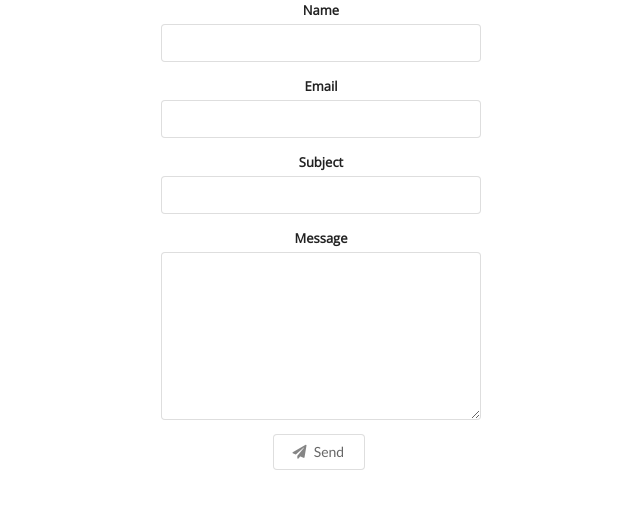
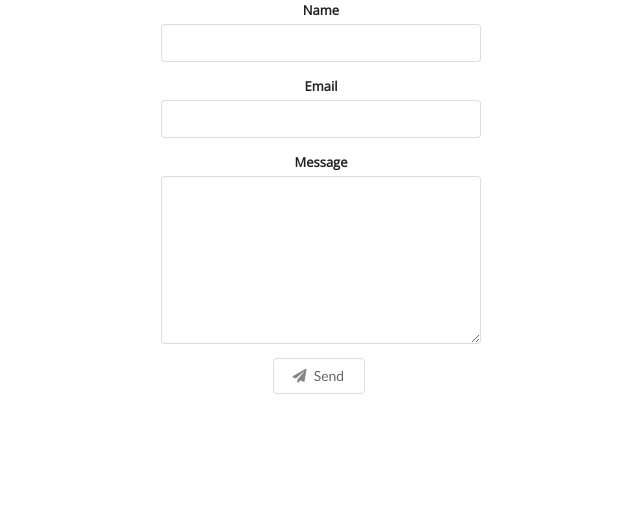
Before and after one commit to dianajyoo/portfolio-frontend, a React (Create React App) app: page /contact in a window 1280 px wide. Shown: the top 508 px of the page, without its empty margins (319-959 px from the left). Built offline with nearby package versions, Linux system fonts and the light colour scheme.

Commit message:
added env file

```diff
--- a/src/App.js
+++ b/src/App.js
@@ -3,6 +3,7 @@ import { BrowserRouter as Router, Route, Switch } from "react-router-dom"
 
 import Home from "./components/Home"
 import Form from "./components/Form"
+import About from "./components/About"
 
 import '../node_modules/semantic-ui/dist/semantic.min.css'
 import './App.css'
@@ -14,6 +15,7 @@ class App extends Component {
         <div className="App">
          <Switch>
            <Route exact path="/" component={Home} />
+           <Route path="/about" component={About} />
            <Route path="/contact" component={Form} />
          </Switch>
         </div>
--- /dev/null
+++ b/src/components/About.js
@@ -0,0 +1,13 @@
+import React from "react"
+
+class About extends React.Component {
+  render() {
+    return (
+      <div className="about">
+        <a href={`mailto:${process.env.REACT_APP_EMAIL_USER}`}>mailto</a>
+      </div>
+    )
+  }
+}
+
+export default About
--- a/src/components/Form.js
+++ b/src/components/Form.js
@@ -5,7 +5,7 @@ class Form extends React.Component {
   state = {
     name: "",
     email: "",
-    subject: "",
+    // subject: "",
     message: ""
   }
 
@@ -17,29 +17,50 @@ class Form extends React.Component {
 
   handleSubmit = (e) => {
     e.preventDefault()
+
+    let data = {
+      name: this.state.name,
+      email: this.state.email,
+      message: this.state.message
+    }
+
+    fetch("http://localhost:3000/api/v1/contacts", {
+      method: "POST",
+      headers: {
+        "Accept": "application/json",
+        "Content-Type": "application/json"
+      },
+      body: JSON.stringify({data})
+    })
+      .then(res => res.json())
+      .then(data => {
+        console.log(data)
+      })
+      .catch(err => console.log(err))
+
+    this.setState({
+      name: "",
+      email: "",
+      message: ""
+    })
   }
 
   render() {
     return (
-      <div className="ui form">
+      <div className="ui form" onSubmit={e => this.handleSubmit(e)}>
         <div className="four wide field">
           <label>Name</label>
-          <input type="text" name="name" value={this.state.name} onChange={this.handleOnChange} />
+          <input type="text" name="name" value={this.state.name} onChange={e => this.handleOnChange(e)} />
         </div>
 
         <div className="four wide field">
           <label>Email</label>
-          <input type="text" name="email" value={this.state.email} onChange={this.handleOnChange} />
-        </div>
-
-        <div className="four wide field">
-          <label>Subject</label>
-          <input type="text" name="subject" value={this.state.subject} onChange={this.handleOnChange} />
+          <input type="text" name="email" value={this.state.email} onChange={e => this.handleOnChange(e)} />
         </div>
 
         <div className="four wide field">
           <label>Message</label>
-          <textarea name="message" value={this.state.message} onChange={this.handleOnChange}></textarea>
+          <textarea name="message" value={this.state.message} onChange={e => this.handleOnChange(e)}></textarea>
         </div>
 
         <button className="ui basic button">
@@ -52,3 +73,8 @@ class Form extends React.Component {
 }
 
 export default Form
+
+// <div className="four wide field">
+//   <label>Subject</label>
+//   <input type="text" name="subject" value={this.state.subject} onChange={this.handleOnChange} />
+// </div>
```
Also changed, not shown: 1 other file (tests, documents, lock files or other folders).
